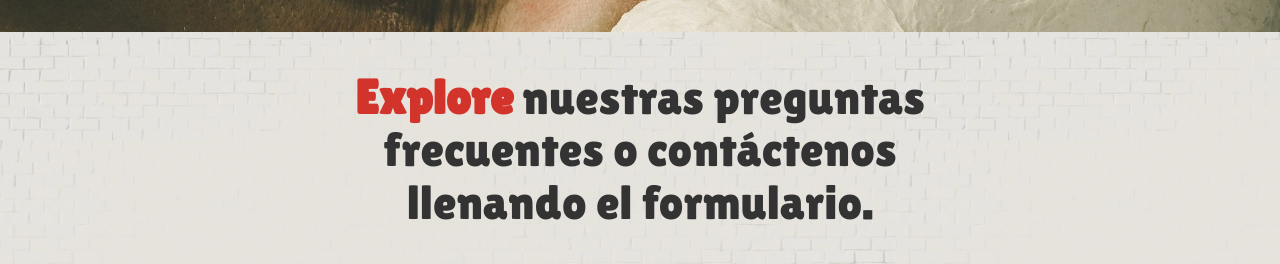
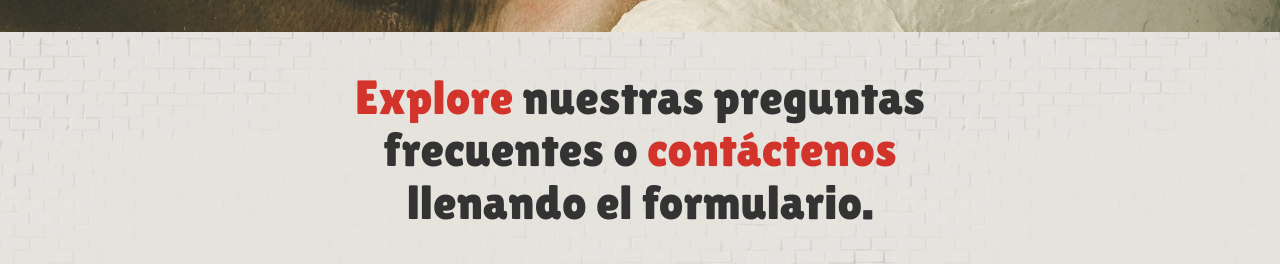
Before and after one commit to Gonzalonu99/ecommerce-en-react, a React (Create React App) app in the folder ecommerce/: page /contacto in a window 1280 px wide. Shown: the part 349-613 px from the top of the page. Built offline with nearby package versions, Linux system fonts and the light colour scheme; no server answers; a web font is replaced by a local one.

Commit message:
style heading

```diff
--- a/ecommerce/src/components/contactUs/contactUs.css
+++ b/ecommerce/src/components/contactUs/contactUs.css
@@ -121,7 +121,6 @@
 }
 .bold-contact-text{
     color: #d2342c;
-    font-weight: bold;
 }
 .rl_faq1_spacing-block-2 {
     width: 100%;
--- a/ecommerce/src/components/contactUs/contactUs.js
+++ b/ecommerce/src/components/contactUs/contactUs.js
@@ -32,7 +32,7 @@ const ContactUs = () => {
                   <div className="rl_faq1_heading_wrapper">
                     <h2 className="h2-faq1-heading">
                       <span className="bold-contact-text">Explore</span>{" "}
-                      nuestras preguntas frecuentes o contáctenos llenando el
+                      nuestras preguntas frecuentes o <span className="bold-contact-text">contáctenos</span> llenando el
                       formulario.
                     </h2>
                   </div>
```
